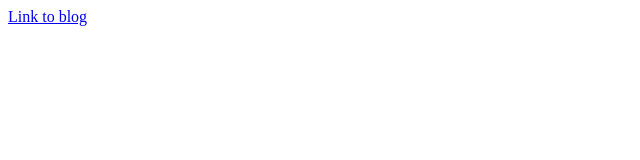
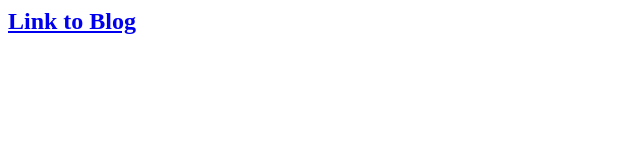
Before and after one commit to reyes-edwin/hello-world-11ty, an Eleventy site: page index.md in a window 1280 px wide. Shown: the whole page, without its empty margins (0-640 px from the left). Built offline with nearby package versions, Linux system fonts and the light colour scheme; Eleventy itself is replaced by a stand-in of ours; files that its build step writes are made by us from their sources.

Commit message:
Liking to md file

```diff
--- a/index.md
+++ b/index.md
@@ -1 +1 @@
-[Link to blog](README)
+## [Link to Blog](README)
```
